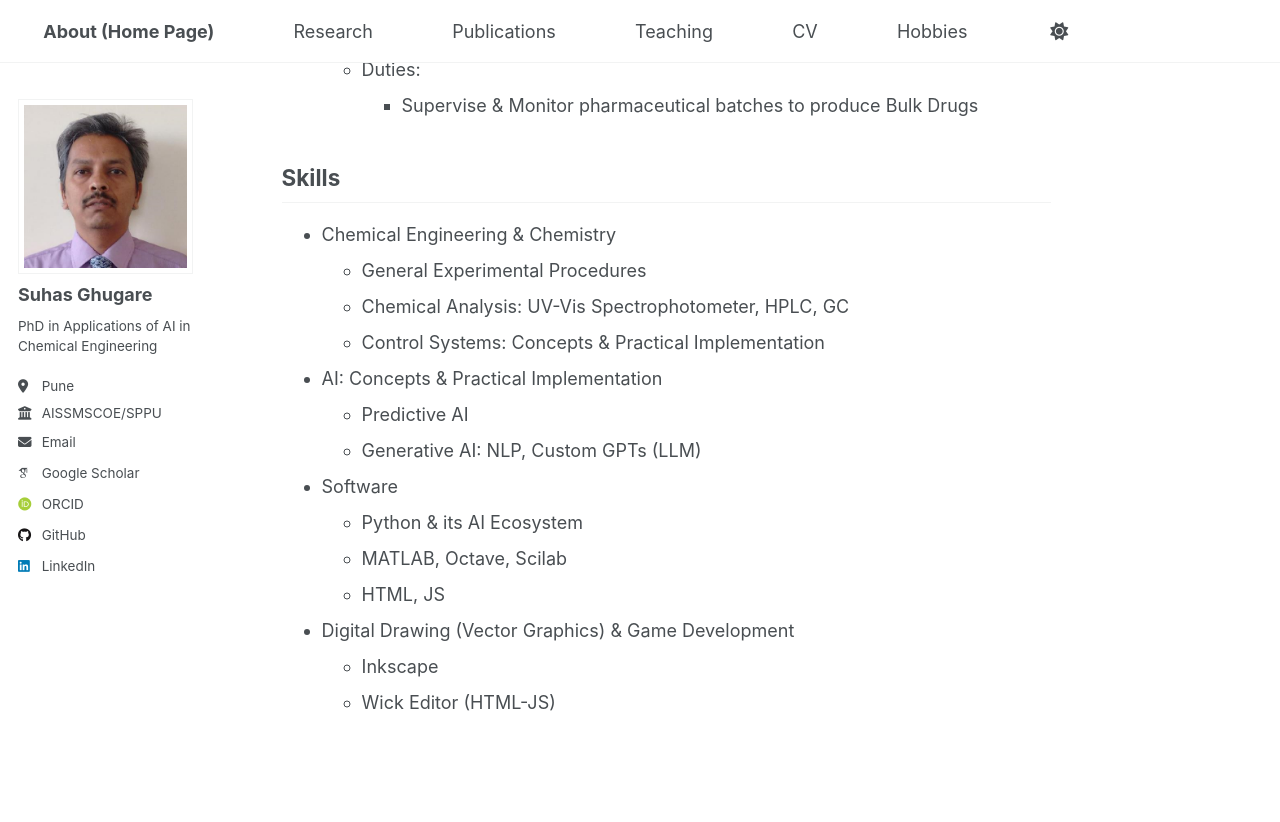
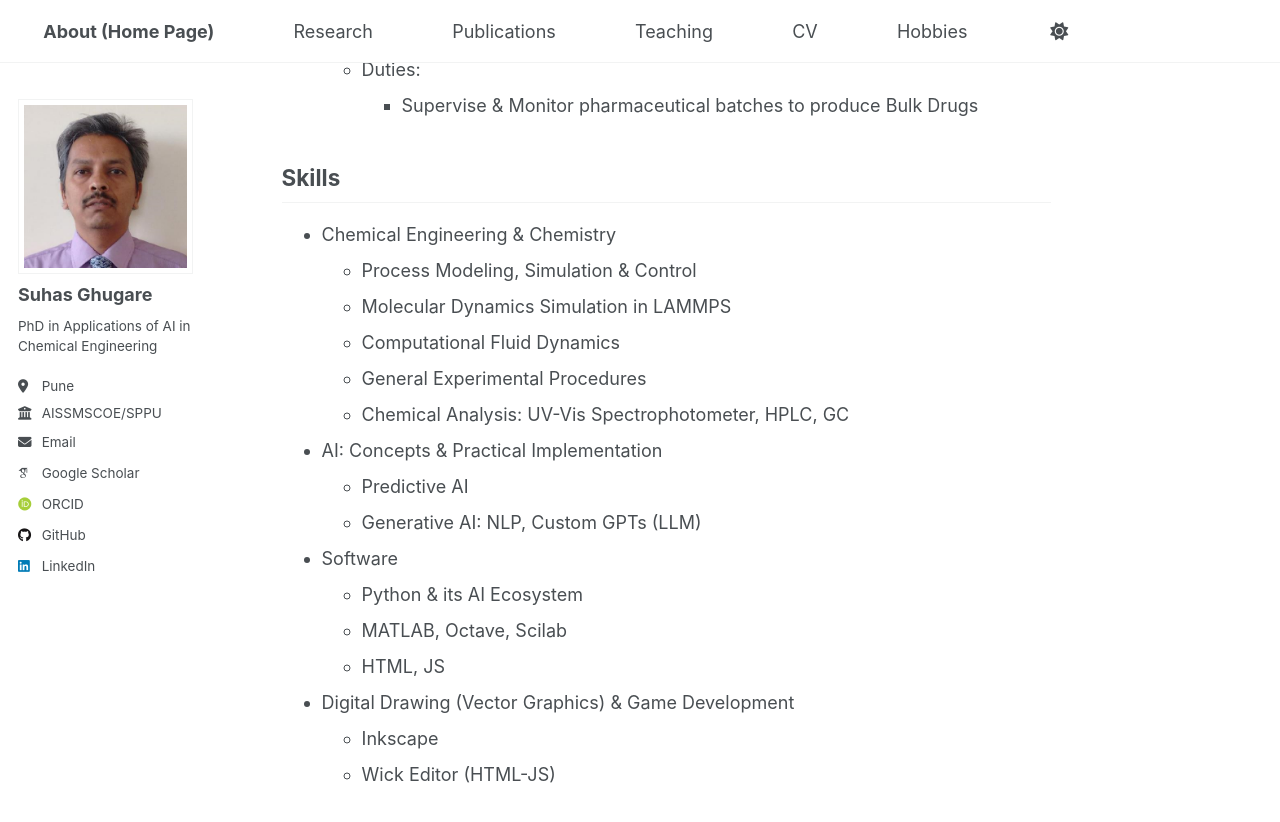
Before and after one commit to suhasghugare/suhasghugare.github.io, a Jekyll site: the page built from _pages/CV1.md, in a window 1280 px wide and 900 px high, scrolled down 700 px. Shown: the top 822 px of the window. Built offline with Jekyll 4.4.1, drawn with Linux system fonts in a browser that asks for light colours; some web fonts are replaced; a script that is not in the unit is left out.

Commit message:
Update CV1.md

```diff
--- a/_pages/CV1.md
+++ b/_pages/CV1.md
@@ -28,9 +28,11 @@ Work Experience
 Skills
 ---
 * Chemical Engineering & Chemistry
+  * Process Modeling, Simulation & Control
+  * Molecular Dynamics Simulation in LAMMPS
+  * Computational Fluid Dynamics
   * General Experimental Procedures
   * Chemical Analysis: UV-Vis Spectrophotometer, HPLC, GC
-  * Control Systems: Concepts & Practical Implementation
 * AI: Concepts & Practical Implementation
   * Predictive AI
   * Generative AI: NLP, Custom GPTs (LLM)
```
